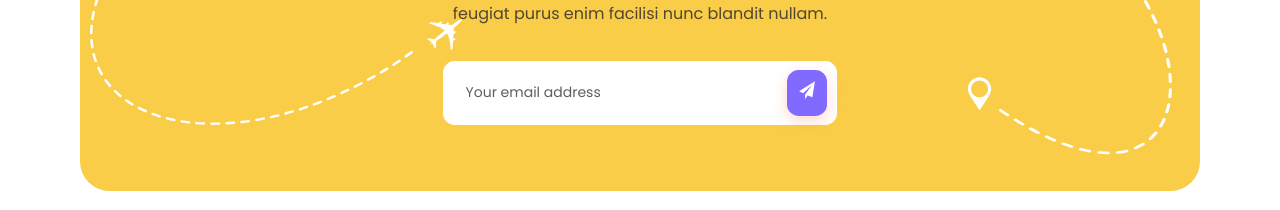
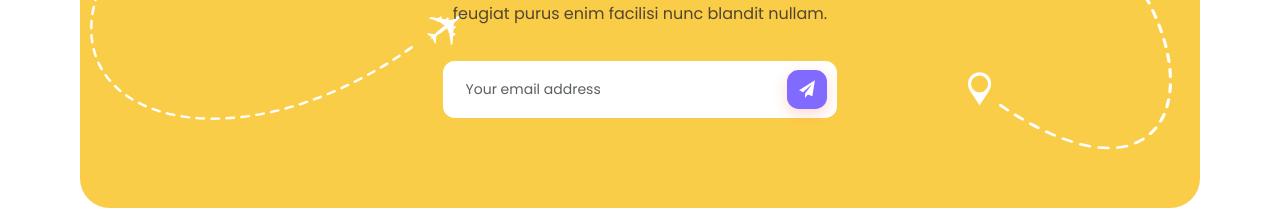
Before and after one commit to abaskovic/igaming, a React (Create React App) app: page / in a window 1280 px wide. Shown: the part 2673-2883 px from the top of the page. Built offline with nearby package versions, Linux system fonts and the light colour scheme; the HTML template or start-up script is replaced by a standard one.

Commit message:
newsletter fix

```diff
--- a/src/pages/home/components/newsletter/Newsletter.css
+++ b/src/pages/home/components/newsletter/Newsletter.css
@@ -24,13 +24,13 @@
 
 .newsletter .location {
   position: absolute;
-  bottom: min(2.83vw, 40.75px);
+  bottom: min(4.5659vw, 65.75px);
   right: min(2.153vw, 31px);
 }
 
 .newsletter .airplane {
   position: absolute;
-  bottom: min(5.146vw, 74.1px);
+  bottom: min(6.881vw, 99.1px);
   left: min(0.764vw, 11px);
 }
 
@@ -57,11 +57,12 @@
 .newsletterForm button {
   background-color: rgba(129, 106, 255, 1);
   border-radius: 11.83px;
-  padding-top: 11.57px;
-  padding-bottom: 10.13px;
-  padding-right: 12.22px;
-  padding-left: 11.39px;
   border: none;
+  width: 39.45px;
+  height: 39.45px;
+  display: flex;
+  align-items: center;
+  justify-content: center;
   box-shadow: 0px 4.930861473083496px 13.806412696838379px 0px rgba(247, 103, 67, 0.25);
 }
 
--- a/src/pages/home/components/newsletter/Newsletter.js
+++ b/src/pages/home/components/newsletter/Newsletter.js
@@ -48,7 +48,8 @@ function Newsletter() {
               <img src={icon} alt="icon" />
             </button>
           </form>
-          <span className="error">{error}</span>
+
+          <span className="error">{error}&nbsp; </span>
         </div>
       <img src={location} alt="location" className="location" />
       <img src={airplane} alt="airplane" className="airplane" />
```
